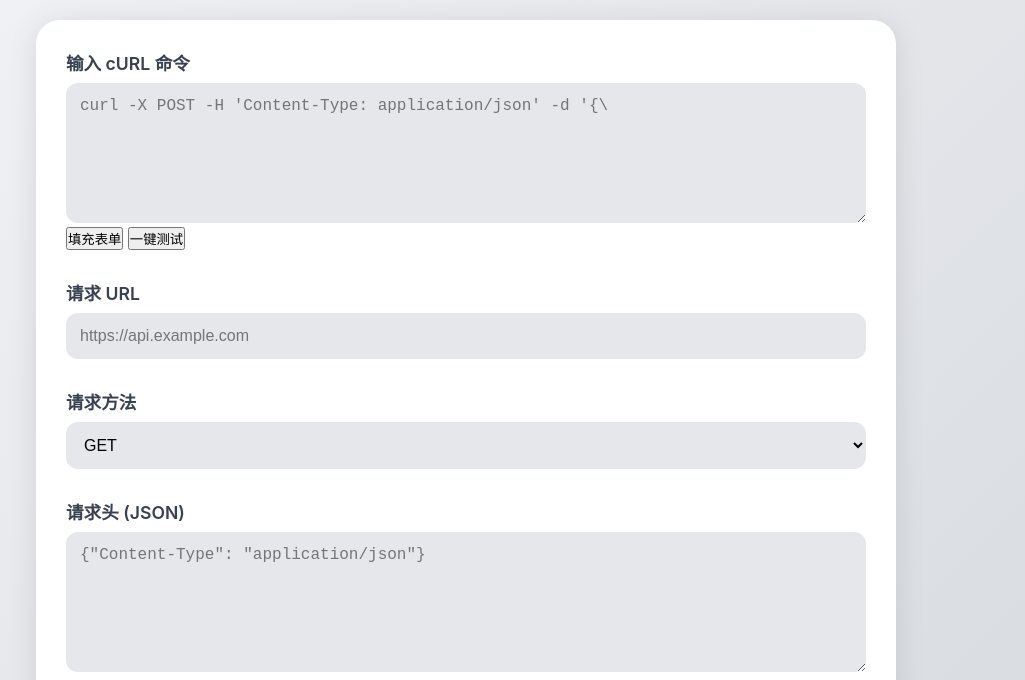
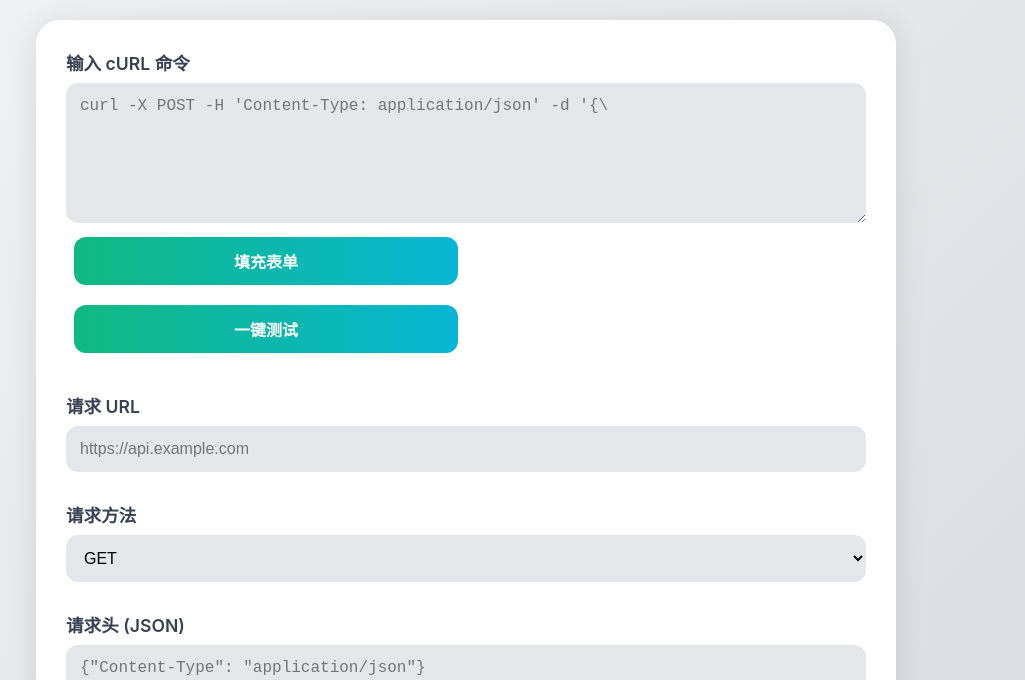
Before and after one commit to 2641599001/curl-tester, a plain HTML site: page index.html in a window 1280 px wide. Shown: the part 120-800 px from the top of the page, without its empty margins (174-1199 px from the left). Drawn offline with Linux system fonts and the light colour scheme.

Commit message:
Update styles.css

```diff
--- a/styles.css
+++ b/styles.css
@@ -28,6 +28,35 @@ body.dark {
     justify-content: space-between;
     align-items: center;
     margin-bottom: 40px;
+}
+
+.parse-btn, .test-btn {
+    position: relative;
+    overflow: hidden;
+    width: 48%;
+    margin: 10px 1%;
+    padding: 12px;
+    background: linear-gradient(90deg, #10b981, #06b6d4);
+    border: none;
+    border-radius: 12px;
+    color: white;
+    font-size: 1rem;
+    font-weight: 600;
+    cursor: pointer;
+    transition: transform 0.3s ease, box-shadow 0.3s ease;
+}
+
+.parse-btn:hover, .test-btn:hover {
+    transform: translateY(-2px);
+    box-shadow: 0 6px 20px rgba(16, 185, 129, 0.4);
+}
+
+.parse-btn:active, .test-btn:active {
+    transform: scale(0.98);
+}
+
+body.dark .parse-btn, body.dark .test-btn {
+    background: linear-gradient(90deg, #059669, #0284c7);
 }
 
 h1 {
```
